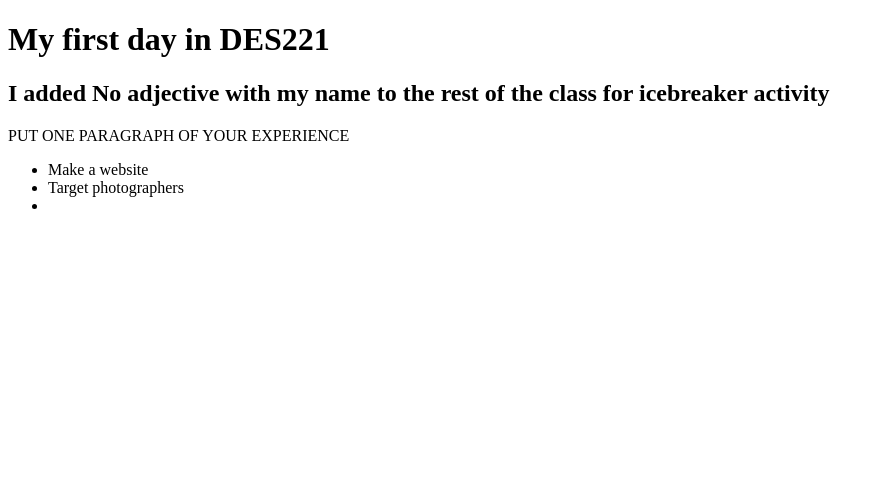
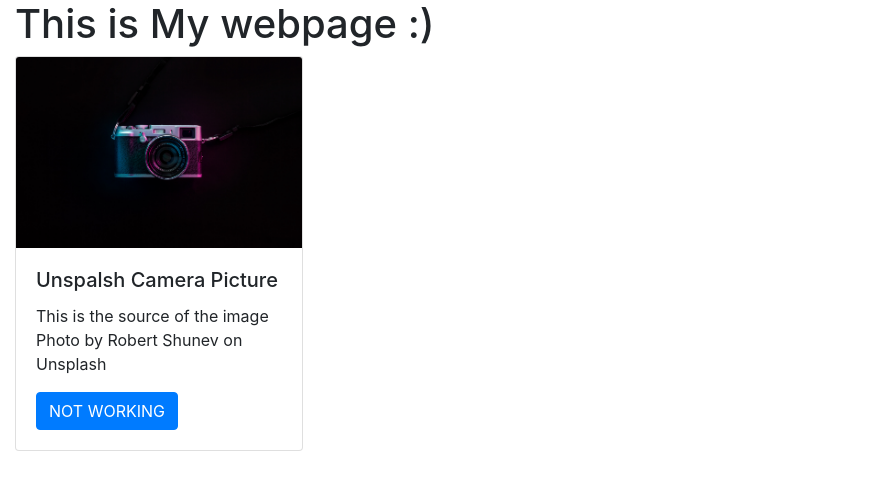
Before and after one commit to DES307/hellow-des307-mpriestley115, a plain HTML site: page index.html in a window 1280 px wide. Shown: the whole page, without its empty margins (0-885 px from the left). Drawn offline with nearby package versions, Linux system fonts and the light colour scheme.

Commit message:
Added a card and removed the original text.

```diff
--- a/index.html
+++ b/index.html
@@ -18,24 +18,29 @@
 		<!-- CRITICAL JAVASCRIPT non critical scripts should be at the end of the
       body-->
 		<!-- <script src="js/critical-scripts.js" type="text/javascript"></script> -->
-	</head>
+		<link rel="stylesheet" href="https://stackpath.bootstrapcdn.com/bootstrap/4.4.1/css/bootstrap.min.css" integrity="sha384-Vkoo8x4CGsO3+Hhxv8T/Q5PaXtkKtu6ug5TOeNV6gBiFeWPGFN9MuhOf23Q9Ifjh" crossorigin="anonymous">
+		<script src="https://code.jquery.com/jquery-3.4.1.slim.min.js" integrity="sha384-J6qa4849blE2+poT4WnyKhv5vZF5SrPo0iEjwBvKU7imGFAV0wwj1yYfoRSJoZ+n" crossorigin="anonymous"></script>
+<script src="https://cdn.jsdelivr.net/npm/popper.js@1.16.0/dist/umd/popper.min.js" integrity="sha384-Q6E9RHvbIyZFJoft+2mJbHaEWldlvI9IOYy5n3zV9zzTtmI3UksdQRVvoxMfooAo" crossorigin="anonymous"></script>
+<script src="https://stackpath.bootstrapcdn.com/bootstrap/4.4.1/js/bootstrap.min.js" integrity="sha384-wfSDF2E50Y2D1uUdj0O3uMBJnjuUD4Ih7YwaYd1iqfktj0Uod8GCExl3Og8ifwB6" crossorigin="anonymous"></script>
+		</head>
 <!-- ------------------------------ BODY ----------------------------------- -->
 	<body>
 		<!-- the placement of <header>, <main> and <footer> blocks is only a guide for "typical" websites -->
 
 
-		<main>
+		<main class="container-fluid">
+			<header>
+				<h1>This is My webpage :)</h1>
+			</header>
 			<div>
-				<h1>My first day in DES221</h1>
-				<h2>I added No adjective with my name to the rest of the class for icebreaker activity</h2>
-				<p>PUT ONE PARAGRAPH OF YOUR EXPERIENCE</p>
-				<ul>
-					<li>Make a website</li>
-					<li>Target photographers</li>
-					<li></li>
-				</ul>
-
-
+				<div class="card" style="width: 18rem;">
+					<img src="images/camera1.jpg" class="card-img-top" alt="camera">
+					<div class="card-body">
+					  <h5 class="card-title">Unspalsh Camera Picture</h5>
+					  <p class="card-text">This is the source of the image Photo by Robert Shunev on Unsplash</p>
+					  <a href="#" class="btn btn-primary">NOT WORKING</a>
+					</div>
+				  </div>
 			</div>
 		</main>
 
```
Also changed, not shown: images/camera1.jpg (added).
